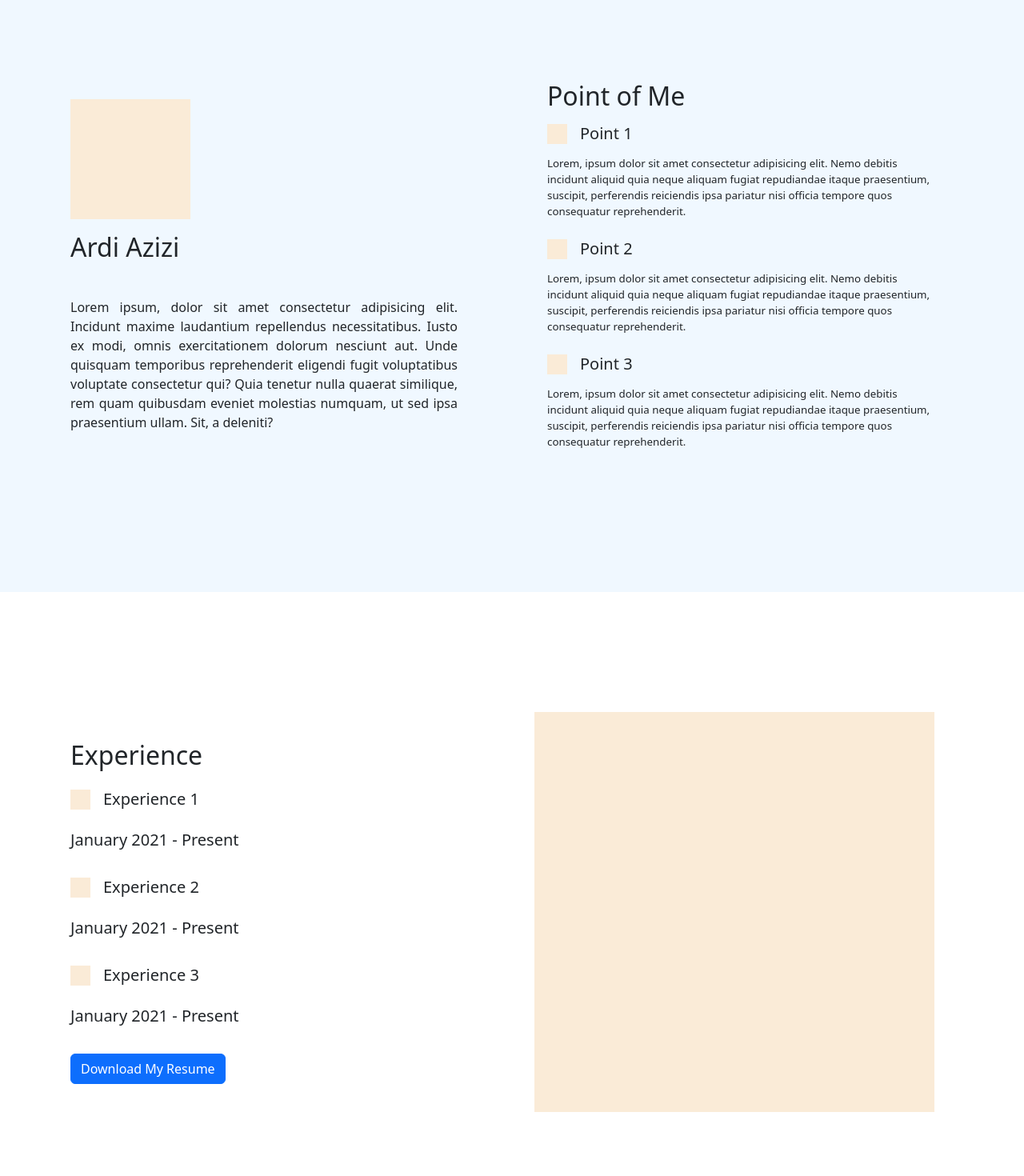
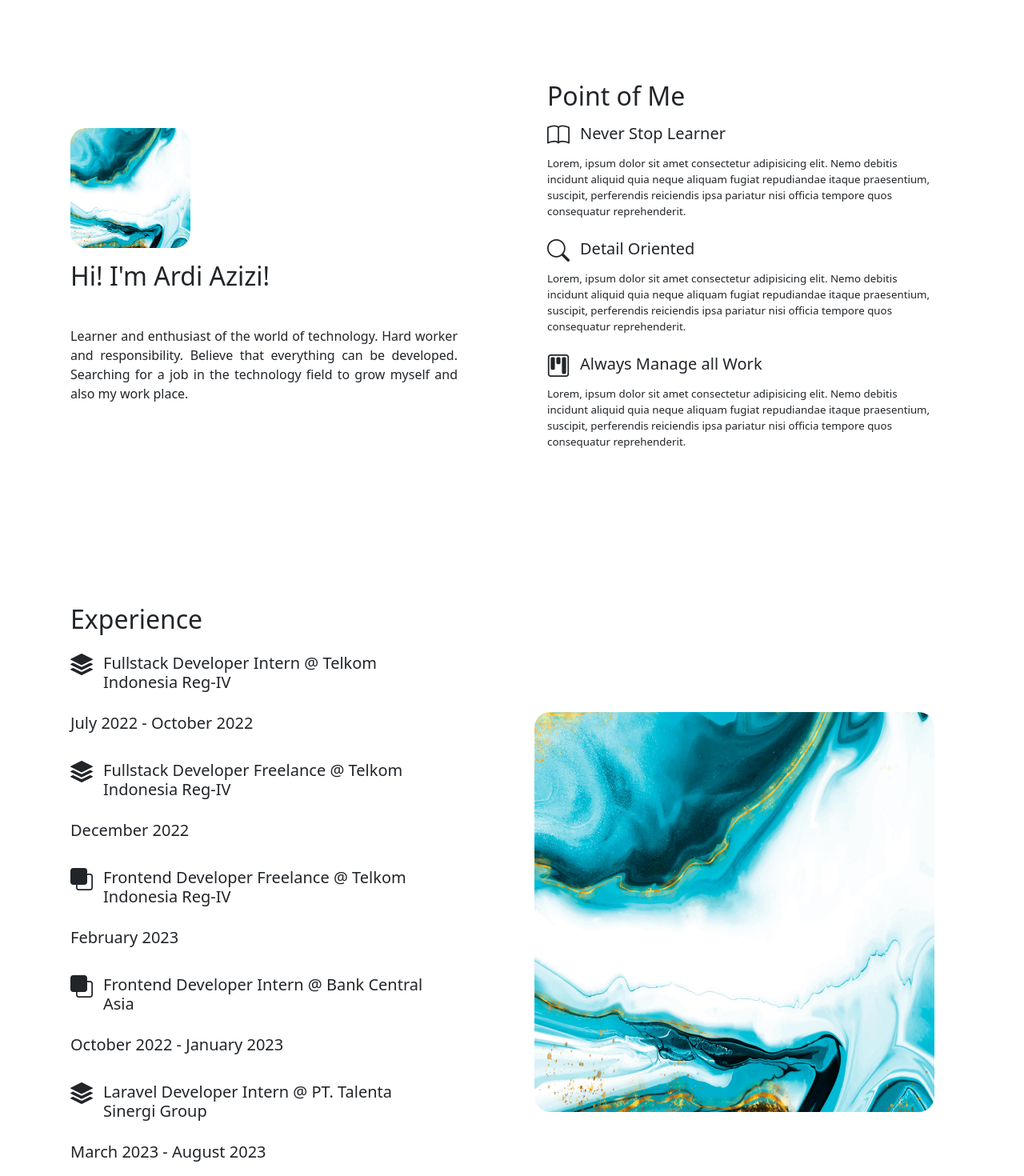
Before and after one commit to Alhazen4/alhazen4-porto, an Angular app: page /about in a window 1280 px wide. Shown: the part 60-1530 px from the top of the page at 80% size. Built offline with nearby package versions, Linux system fonts and the light colour scheme.

Commit message:
Update the about page

```diff
--- a/package.json
+++ b/package.json
@@ -21,6 +21,8 @@
     "@ng-bootstrap/ng-bootstrap": "^14.2.0",
     "@popperjs/core": "^2.11.6",
     "bootstrap": "^5.2.3",
+    "bootstrap-icons": "^1.11.1",
+    "font-awesome": "^4.7.0",
     "rxjs": "~7.5.0",
     "tslib": "^2.3.0",
     "zone.js": "~0.12.0"
--- a/src/app/components/about/about.component.html
+++ b/src/app/components/about/about.component.html
@@ -7,25 +7,29 @@
   <title>Document</title>
 </head>
 
+<app-navbar></app-navbar>
+
 <body>
   <div class="div-1">
     <div class="row">
       <div class="col left d-flex gap-3 flex-column align-items-start justify-content-center">
-        <div class="image"></div>
-        <h2>Ardi Azizi</h2>
-        <p class="about-text">Lorem ipsum, dolor sit amet consectetur adipisicing elit. Incidunt maxime laudantium
-          repellendus
-          necessitatibus. Iusto ex modi, omnis exercitationem dolorum nesciunt aut. Unde quisquam temporibus
-          reprehenderit eligendi fugit voluptatibus voluptate consectetur qui? Quia tenetur nulla quaerat similique,
-          rem
-          quam quibusdam eveniet molestias numquam, ut sed ipsa praesentium ullam. Sit, a deleniti?</p>
+        <div class="image">
+          <img src="../../../assets/bg.jpg" alt="">
+        </div>
+        <h2>Hi! I'm Ardi Azizi!</h2>
+        <p class="about-text">
+          Learner and enthusiast of the world of technology. Hard worker and responsibility. Believe that everything can
+          be developed. Searching for a job in the technology field to grow myself and also my work place.
+        </p>
       </div>
 
       <div class="col right d-flex gap-2 flex-column align-items-start justify-content-center">
         <h2>Point of Me</h2>
         <span class="d-flex flex-row gap-3">
-          <div class="image-point"></div>
-          <h3 class="text-point">Point 1</h3>
+          <div class="image-point">
+            <h3 class="bi bi-book"></h3>
+          </div>
+          <h3 class="text-point">Never Stop Learner</h3>
         </span>
         <p class="about-text-2">Lorem, ipsum dolor sit amet consectetur adipisicing elit. Nemo debitis incidunt aliquid
           quia neque
@@ -34,8 +38,10 @@
           quos consequatur reprehenderit.
         </p>
         <span class="d-flex flex-row gap-3">
-          <div class="image-point"></div>
-          <h3 class="text-point">Point 2</h3>
+          <div class="image-point">
+            <h3 class="bi bi-search"></h3>
+          </div>
+          <h3 class="text-point">Detail Oriented</h3>
         </span>
         <p class="about-text-2">Lorem, ipsum dolor sit amet consectetur adipisicing elit. Nemo debitis incidunt aliquid
           quia neque
@@ -44,8 +50,10 @@
           quos consequatur reprehenderit.
         </p>
         <span class="d-flex flex-row gap-3">
-          <div class="image-point"></div>
-          <h3 class="text-point">Point 3</h3>
+          <div class="image-point">
+            <h3 class="bi bi-kanban"></h3>
+          </div>
+          <h3 class="text-point">Always Manage all Work</h3>
         </span>
         <p class="about-text-2">Lorem, ipsum dolor sit amet consectetur adipisicing elit. Nemo debitis incidunt aliquid
           quia neque
@@ -62,31 +70,57 @@
       <div class="col left d-flex gap-3 flex-column align-items-start justify-content-center">
         <h2>Experience</h2>
         <span class="d-flex flex-row gap-3">
-          <div class="image-point"></div>
-          <h3 class="text-point">Experience 1</h3>
+          <div class="image-point">
+            <h3 class="bi bi-stack"></h3>
+          </div>
+          <h3 class="text-point">Fullstack Developer Intern @ Telkom Indonesia Reg-IV</h3>
         </span>
         <p class="about-text-3">
-          January 2021 - Present
+          July 2022 - October 2022
         </p>
         <span class="d-flex flex-row gap-3">
-          <div class="image-point"></div>
-          <h3 class="text-point">Experience 2</h3>
+          <div class="image-point">
+            <h3 class="bi bi-stack"></h3>
+          </div>
+          <h3 class="text-point">Fullstack Developer Freelance @ Telkom Indonesia Reg-IV</h3>
         </span>
         <p class="about-text-3">
-          January 2021 - Present
+          December 2022
         </p>
         <span class="d-flex flex-row gap-3">
-          <div class="image-point"></div>
-          <h3 class="text-point">Experience 3</h3>
+          <div class="image-point">
+            <h3 class="bi bi-front"></h3>
+          </div>
+          <h3 class="text-point">Frontend Developer Freelance @ Telkom Indonesia Reg-IV</h3>
         </span>
         <p class="about-text-3">
-          January 2021 - Present
+          February 2023
+        </p>
+        <span class="d-flex flex-row gap-3">
+          <div class="image-point">
+            <h3 class="bi bi-front"></h3>
+          </div>
+          <h3 class="text-point">Frontend Developer Intern @ Bank Central Asia</h3>
+        </span>
+        <p class="about-text-3">
+          October 2022 - January 2023
+        </p>
+        <span class="d-flex flex-row gap-3">
+          <div class="image-point">
+            <h3 class="bi bi-stack"></h3>
+          </div>
+          <h3 class="text-point">Laravel Developer Intern @ PT. Talenta Sinergi Group</h3>
+        </span>
+        <p class="about-text-3">
+          March 2023 - August 2023
         </p>
         <button class="btn btn-primary">Download My Resume</button>
       </div>
 
       <div class="col right d-flex gap-3 flex-column align-items-center justify-content-center">
-        <div class="image-2"></div>
+        <div class="image-2">
+          <img src="../../../assets/bg.jpg" alt="">
+        </div>
       </div>
     </div>
   </div>
--- a/src/app/components/about/about.component.scss
+++ b/src/app/components/about/about.component.scss
@@ -1,26 +1,42 @@
+@import '~bootstrap-icons/font/bootstrap-icons.css';
+
+app-navbar {
+  background-color: black;
+}
+
 div {
   width: 100%;
   height: 100vh;
 
-  &.div-1 {
-    background-color: aliceblue;
-  }
-
   &.image {
-    background-color: antiquewhite;
     width: 150px;
     height: 150px;
+    border-radius: 20px;
+
+    & img {
+      border-radius: 20px;
+      width: 150px;
+      height: 150px;
+    }
 
     &-point {
-      background-color: antiquewhite;
       width: 25px;
       height: 25px;
+
+      & h3 {
+        line-height: 1px;
+      }
     }
 
     &-2 {
-      background-color: antiquewhite;
       width: 500px;
       height: 500px;
+
+      & img {
+        border-radius: 20px;
+        width: 500px;
+        height: 500px;
+      }
     }
   }
 
--- a/src/app/components/homepage/homepage.component.html
+++ b/src/app/components/homepage/homepage.component.html
@@ -7,13 +7,7 @@
   <title>Document</title>
 </head>
 
-<nav class="d-flex align-items-center justify-content-between fs-5">
-  <a href="">Ardi Azizi</a>
-  <div class="link d-flex flex-row justify-content-between" style="width: 170px;">
-    <a routerLink="/work">Work</a>
-    <a routerLink="/about">About</a>
-  </div>
-</nav>
+<app-navbar></app-navbar>
 
 <body>
   <div class="div home-cover d-flex align-items-center justify-content-center" style="background-color: aliceblue;">
@@ -61,7 +55,7 @@
     <div class="div-content d-flex flex-row">
       <div class="div-color-3"></div>
       <div class="div-cover-3 d-flex align-items-center justify-content-center">
-        <img src="../../../assets/levelup_logo.png" alt="">
+        <img src="../../../assets/upscale_logo.png" alt="">
       </div>
       <div class="div-text d-flex align-items-start justify-content-center flex-column gap-2">
         <h3>Programmer Intern</h3>
--- a/src/app/components/homepage/homepage.component.scss
+++ b/src/app/components/homepage/homepage.component.scss
@@ -1,16 +1,3 @@
-nav {
-  width: 100%;
-  height: 70px;
-  padding: 0 200px;
-  position: absolute;
-  z-index: 2;
-
-  & a {
-    text-decoration: none;
-    color: white;
-  }
-}
-
 .div {
   width: 100%;
   height: 100vh;
--- a/src/app/components/work/work.component.html
+++ b/src/app/components/work/work.component.html
@@ -7,13 +7,7 @@
   <title>Work</title>
 </head>
 
-<nav class="d-flex align-items-center justify-content-between fs-5">
-  <a href="">Ardi Azizi</a>
-  <div class="link d-flex flex-row justify-content-between" style="width: 170px;">
-    <a routerLink="/work">Work</a>
-    <a routerLink="/about">About</a>
-  </div>
-</nav>
+<app-navbar></app-navbar>
 
 <body>
 
@@ -140,13 +134,13 @@
       </div>
     </div>
 
-    <div class="row mb-5">
+    <!-- <div class="row mb-5">
       <div class="box-4">
       </div>
-    </div>
+    </div> -->
   </div>
 
-  <div class="section"></div>
+  <div class="section mb-5"></div>
 
 </body>
 
--- a/src/app/components/work/work.component.scss
+++ b/src/app/components/work/work.component.scss
@@ -2,19 +2,6 @@ html {
   scroll-snap-type: y mandatory;
   overflow-y: scroll;
   height: 100vh;
-}
-
-nav {
-  width: 100%;
-  height: 70px;
-  padding: 0 200px;
-  position: absolute;
-  z-index: 2;
-
-  & a {
-    text-decoration: none;
-    color: white;
-  }
 }
 
 .section {
```
Also changed, not shown: src/assets/upscale_logo.png (added), 1 other file (tests, documents, lock files or other folders).
